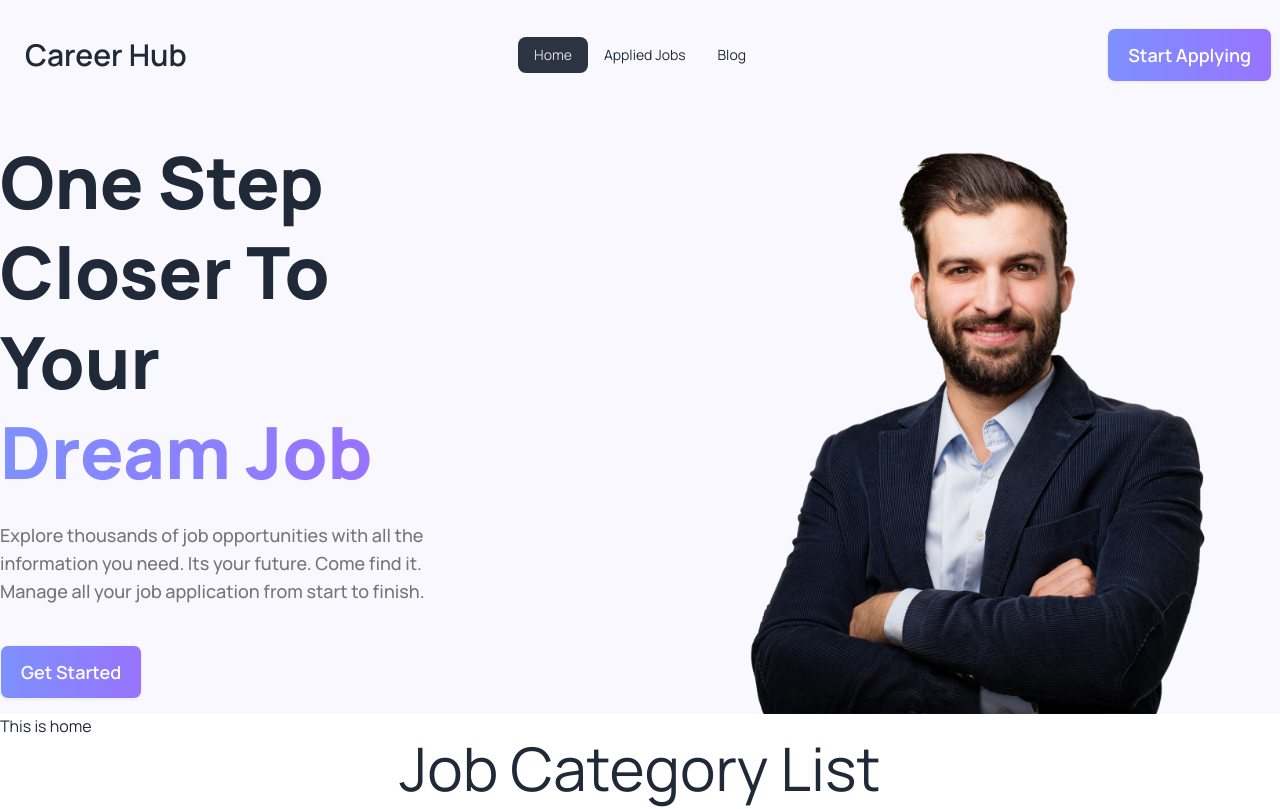
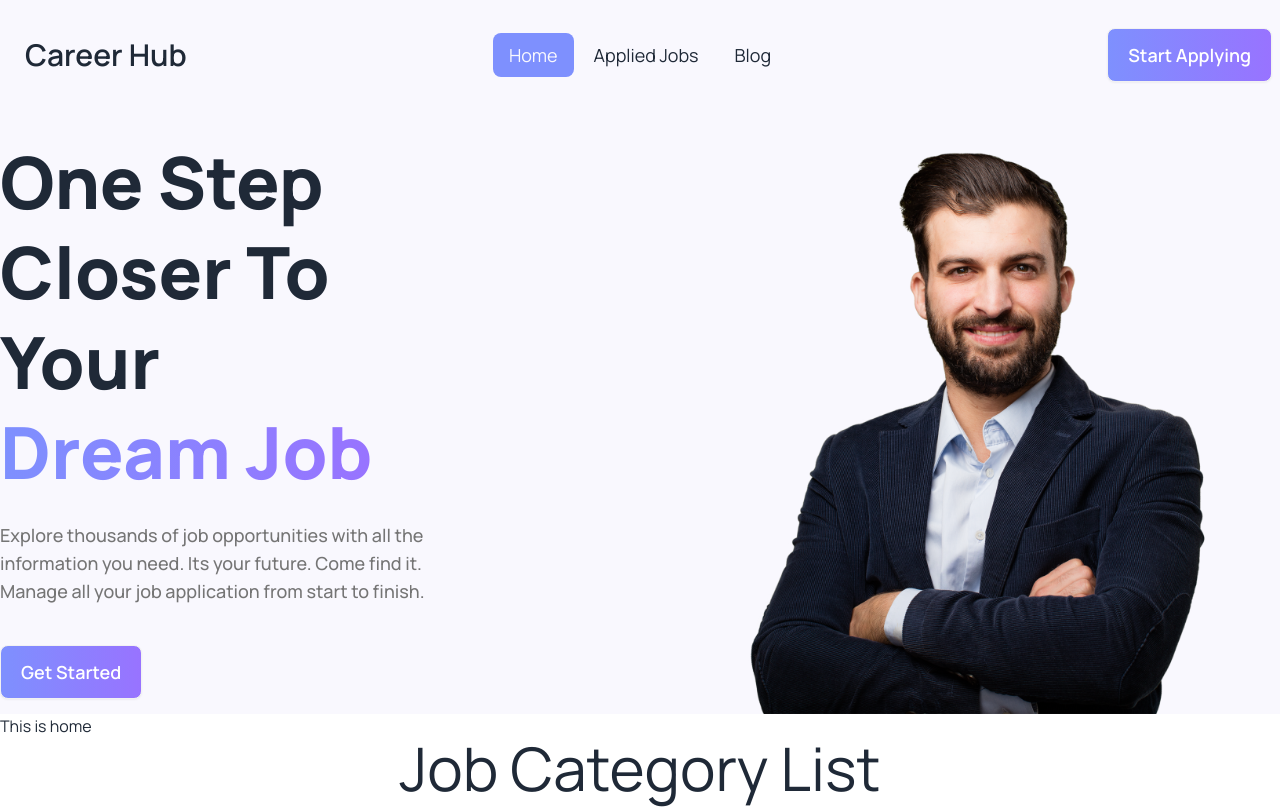
Before and after one commit to Amin7775/Career-Hub-With-React-Router-Dom, a React (Vite) app: page / in a window 1280 px wide. Shown: the top 809 px of the page. Built offline with nearby package versions, Linux system fonts and the light colour scheme.

Commit message:
Added Banner and changed nav links style

```diff
--- /dev/null
+++ b/src/components/Header/Header.css
@@ -0,0 +1,7 @@
+#sidebar a.active {
+    color: #f9f8fe;
+    background: #7E90FE;
+}
+#sidebar a{
+    margin: 0px 2px;
+}
--- a/src/components/Header/Header.jsx
+++ b/src/components/Header/Header.jsx
@@ -1,13 +1,13 @@
 import { NavLink } from "react-router-dom";
 import ButtonLoader from "../../utilitis/ButtonLoader/ButtonLoader";
-
+import './Header.css'
 const Header = () => {
 
     const links = <>
-        <li><NavLink to={'/'}>Home</NavLink></li>
+        <li><NavLink to={'/'}><span className="text-lg">Home</span></NavLink></li>
         {/* <li><NavLink to={'/statistics'}>Statistics</NavLink></li> */}
-        <li><NavLink to={'/applied'}>Applied Jobs</NavLink></li>
-        <li><NavLink to={'/blog'}>Blog</NavLink></li>
+        <li><NavLink to={'/applied'}><span className="text-lg">Applied Jobs</span></NavLink></li>
+        <li><NavLink to={'/blog'}><span className="text-lg">Blog</span></NavLink></li>
     </>
 
     return (
@@ -24,7 +24,7 @@ const Header = () => {
     <a className="btn btn-ghost text-3xl">Career Hub</a>
   </div>
   <div className="navbar-center hidden lg:flex">
-    <ul className="menu menu-horizontal px-1">
+    <ul className="menu menu-horizontal px-1" id="sidebar">
       {links}
     </ul>
   </div>
```
